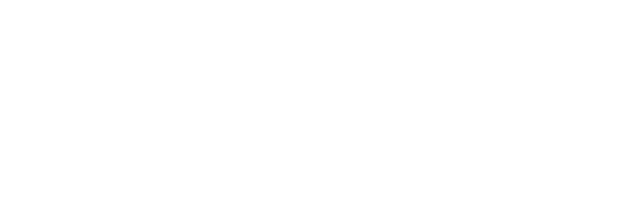
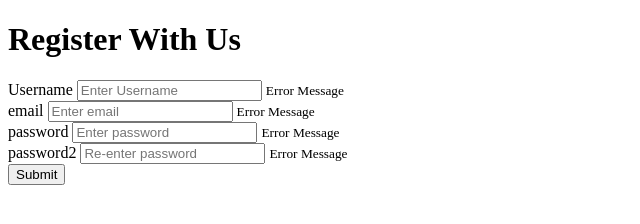
Before and after one commit to Jbasilio55/formValidator, a plain HTML site: page index.html in a window 1280 px wide. Shown: the whole page, without its empty margins (0-640 px from the left). Drawn offline with Linux system fonts and the light colour scheme.

Commit message:
completed html

```diff
--- a/index.html
+++ b/index.html
@@ -9,7 +9,34 @@
   </head>
   <body>
     <div class="container">
-      <form id="form" class="form"></form>
+      <form id="form" class="form">
+        <h1>Register With Us</h1>
+        <div class="form-control">
+          <label for="username">Username</label>
+          <input type="text" id="username" placeholder="Enter Username" />
+          <small>Error Message</small>
+        </div>
+        <div class="form-control">
+          <label for="email">email</label>
+          <input type="text" id="email" placeholder="Enter email" />
+          <small>Error Message</small>
+        </div>
+        <div class="form-control">
+          <label for="password">password</label>
+          <input type="password" id="password" placeholder="Enter password" />
+          <small>Error Message</small>
+        </div>
+        <div class="form-control">
+          <label for="password2">password2</label>
+          <input
+            type="password"
+            id="password2"
+            placeholder="Re-enter password"
+          />
+          <small>Error Message</small>
+        </div>
+        <button>Submit</button>
+      </form>
     </div>
   </body>
 </html>
```
